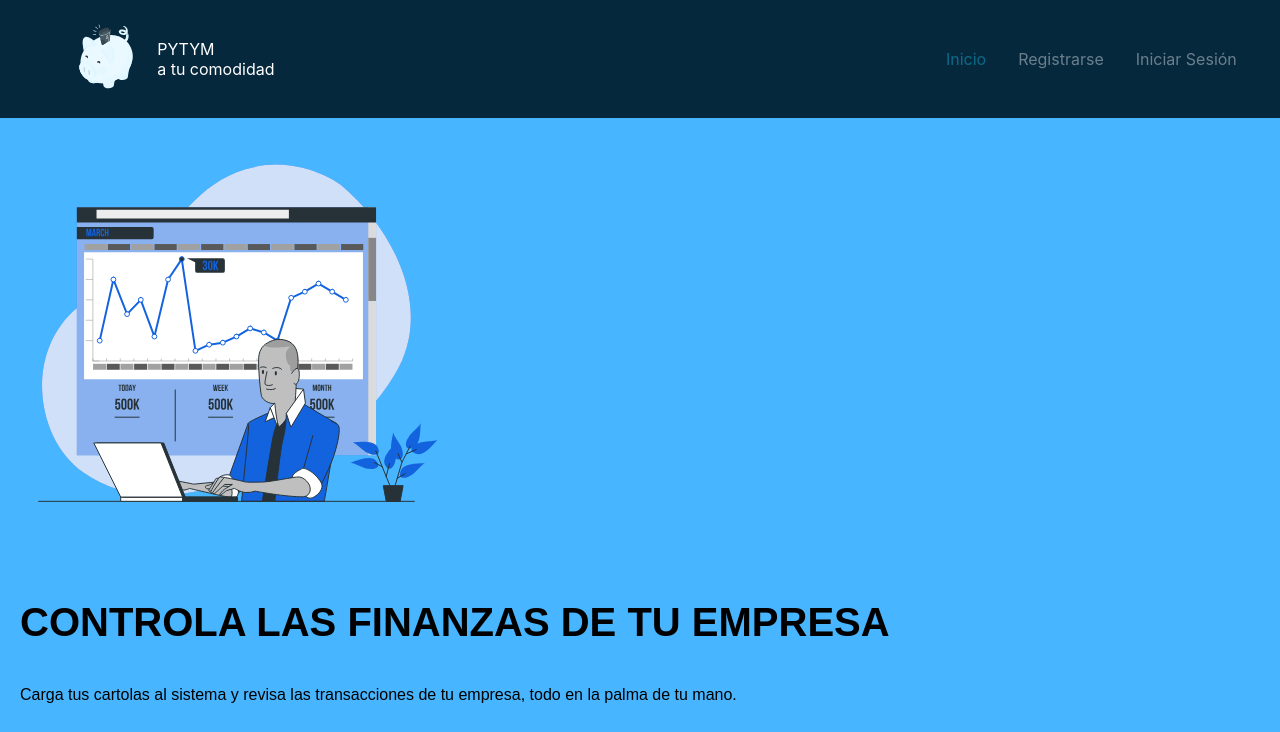
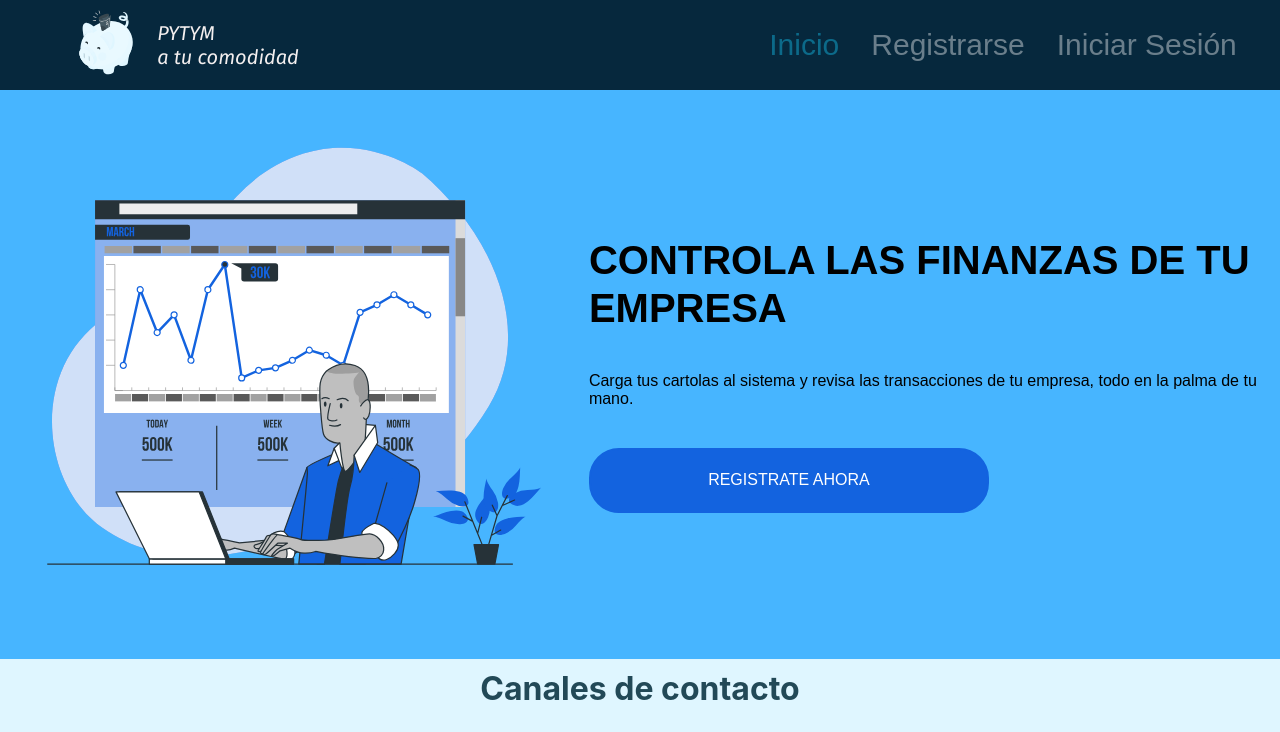
Before and after one commit to SouLKy/ProyectoSoftwareBasadoEnPlataforma, a React (Create React App) app in the folder client/: page / in a window 1280 px wide. Shown: the top 732 px of the page. Built offline with nearby package versions, Linux system fonts and the light colour scheme.

Commit message:
Mejora estetica páginas y navbar
Todo 100%funcional

```diff
--- a/client/public/index.html
+++ b/client/public/index.html
@@ -15,6 +15,11 @@
       user's mobile device or desktop. See https://developers.google.com/web/fundamentals/web-app-manifest/
     -->
     <link rel="manifest" href="%PUBLIC_URL%/manifest.json" />
+
+    <link rel="preconnect" href="https://fonts.googleapis.com">
+<link rel="preconnect" href="https://fonts.gstatic.com" crossorigin>
+
+<link href="https://fonts.googleapis.com/css2?family=Fira+Sans:ital@1&display=swap" rel="stylesheet">
     <!--
       Notice the use of %PUBLIC_URL% in the tags above.
       It will be replaced with the URL of the `public` folder during the build.
--- a/client/src/App.css
+++ b/client/src/App.css
@@ -2,6 +2,7 @@
   margin: 0;
   padding: 0;
 }
+
 .App {
   text-align: center;
 }
@@ -70,6 +71,7 @@ body{
   line-height: 29px;
   color: #fff;
   text-decoration: overline #000;
+  font-family: 'Fira Sans', sans-serif;
 }
 .Footer{
   width: 100%;
@@ -81,7 +83,8 @@ body{
 
 .Footer2{
   width: 100%;
-
+  font-family: 'Fira Sans', sans-serif;
+  letter-spacing: 4px;
   position: absolute;
   left: 0%;
   bottom: 0%;
--- a/client/src/components/Estado/index.jsx
+++ b/client/src/components/Estado/index.jsx
@@ -19,6 +19,7 @@ export const ErrorUsuario = styled.p`
     }
     @media screen and (min-width: 768px){
         margin-left:20px;
+        font-size:60px;
     }
     @media screen and (min-height:1000px){
         font-size:40px
--- a/client/src/components/Modal/index.js
+++ b/client/src/components/Modal/index.js
@@ -15,16 +15,13 @@ const ContentModal = styled.div`
     :hover{
         background-color:rgba(34,73,87,0.9);
     }
-    @media screen and (min-width: 765px){
-        bottom:20%;
-        left:47%;
-    }
-    @media screen and (max-width: 765px){
+
+
         top:12%;
         bottom:12%;
         left:10%;
         right:10%;
-    }
+
 `;
 
 const CloseModal = styled.button.attrs(props => ({
--- a/client/src/components/Navbar/NavbarElements.jsx
+++ b/client/src/components/Navbar/NavbarElements.jsx
@@ -16,10 +16,10 @@ z-index : 2;
 
 export const Nav = styled.nav`
     background : #06283D;
-    height : 80px;
+    height : 90px;
     display: flex;
     justify-content: space-between;
-    padding: 1.5% 4%;
+    padding: 0% 4%;
 
 
     .links{
@@ -74,12 +74,17 @@ export const Nav = styled.nav`
     `
 
 export const NavLink = styled(Link)`
-    color : #fff;
+    display:block;
+    color : #ffffff;
     display : flex;
     align-items: center;
     text-decoration: none;
     padding: 0 1rem;
-    height: 100%;
+    font-size: 30px;
+    font-family: sans-serif;
+
+    transition: 0.4s;
+
     cursor: pointer;
     &:not(hover){
       opacity: 0.4;
@@ -89,12 +94,12 @@ export const NavLink = styled(Link)`
         color: #15cdfc;
     }
     &:hover {
-      background: rgba(255, 255, 255, .4);
+      background: #d1c8c8;
+      color : #01143d;
       opacity: 1;
-
-      border-radius: 4px;
       outline: none;
       border: none;
+      padding: 24px 10px;
     }
 `
 
@@ -147,7 +152,9 @@ export const Bars = styled.div`
 `;
 
 export const NavLinkLogo = styled(Link)`
-  color : #fff;
+  color : #f3efef;
+  font-family: 'Fira Sans', sans-serif;
+  font-size:20px;
   display : flex;
   align-items: center;
   text-decoration: none;
--- a/client/src/hooks/UseUser.js
+++ b/client/src/hooks/UseUser.js
@@ -51,7 +51,7 @@ const useUser = () =>{
                 setStateLoading({loading: false, error:true})
                 console.log(err)
             })
-    },[])
+    },[navigate])
 
     const newaccountbank = useCallback(({Rut,NroCuenta})=>{
         setStateLoading({loading: true, error: false})
@@ -62,7 +62,7 @@ const useUser = () =>{
             setStateLoading({loading: false, error:true})
             console.log(err)
         })
-    },[])
+    },[navigate])
 
     return {
         isLogged : Boolean(jwt),
--- a/client/src/pages/Home/index.jsx
+++ b/client/src/pages/Home/index.jsx
@@ -15,9 +15,7 @@ const Home = () => {
 
     <>
       <Container>
-        <Container>
-          <Imagen></Imagen>
-        </Container>
+        <Imagen></Imagen>
         <ContainerCol2>
           <Title>Controla las finanzas de tu empresa</Title>
           <SubTitle>Carga tus cartolas al sistema y revisa las transacciones de tu empresa, todo en la palma de tu mano.</SubTitle>
--- a/client/src/pages/Home/styles.jsx
+++ b/client/src/pages/Home/styles.jsx
@@ -23,15 +23,16 @@ export const SubTitle = styled.h4`
 `;
 
 export const Imagen = styled(IndexPage)`
+  min-width:250px;
   @media screen and (max-width: 768px){
     width: 100%;
-    height: 100%;
+    flex:1;
   }
 
-  @media screen and (min-width: 769px){
-    width: 100%;
-    height: 460px;
+  @media screen and (min-width: 768px){
+    flex:0.8;
   }
+
 `;
 
 export const Button = styled.button`
@@ -69,7 +70,6 @@ export const ButtonReg = styled(Button)`
 
 export const Container = styled.div`
   display: flex;
-  height: 100%;
   background-color: #47B5FF;
   flex-wrap: wrap;
 `;
@@ -81,8 +81,10 @@ export const Container2 = styled(Container)`
 `;
 export const ContainerCol2 = styled(Container)`
   flex-direction: column;
-  @media screen and (max-width: 768px){
-    justify-content: center;
+  justify-content: center;
+
+  @media screen and (max-width: 1320px){
+    flex:1;
   }
 
 `
--- a/client/src/pages/NewBankAccount/styles.jsx
+++ b/client/src/pages/NewBankAccount/styles.jsx
@@ -9,9 +9,11 @@ export const Form = styled.form`
 `
 
 export const Title = styled.h2`
-    font-size : 25px;
+    font-size : 35px;
+    color :#2e3c47;
     text-align : center;
     padding:60px;
+    font-family: sans-serif;
 `;
 
 export const InputC = styled.input.attrs(props => ({
@@ -50,6 +52,7 @@ export const InputC = styled.input.attrs(props => ({
 
     cursor: ${props=>props.type === "submit" || props.type === "file"? "pointer" : "text"};
     :hover{
+
         background-color: ${props=>props.type === "submit" ?
         "#000" : ""
         }
```
